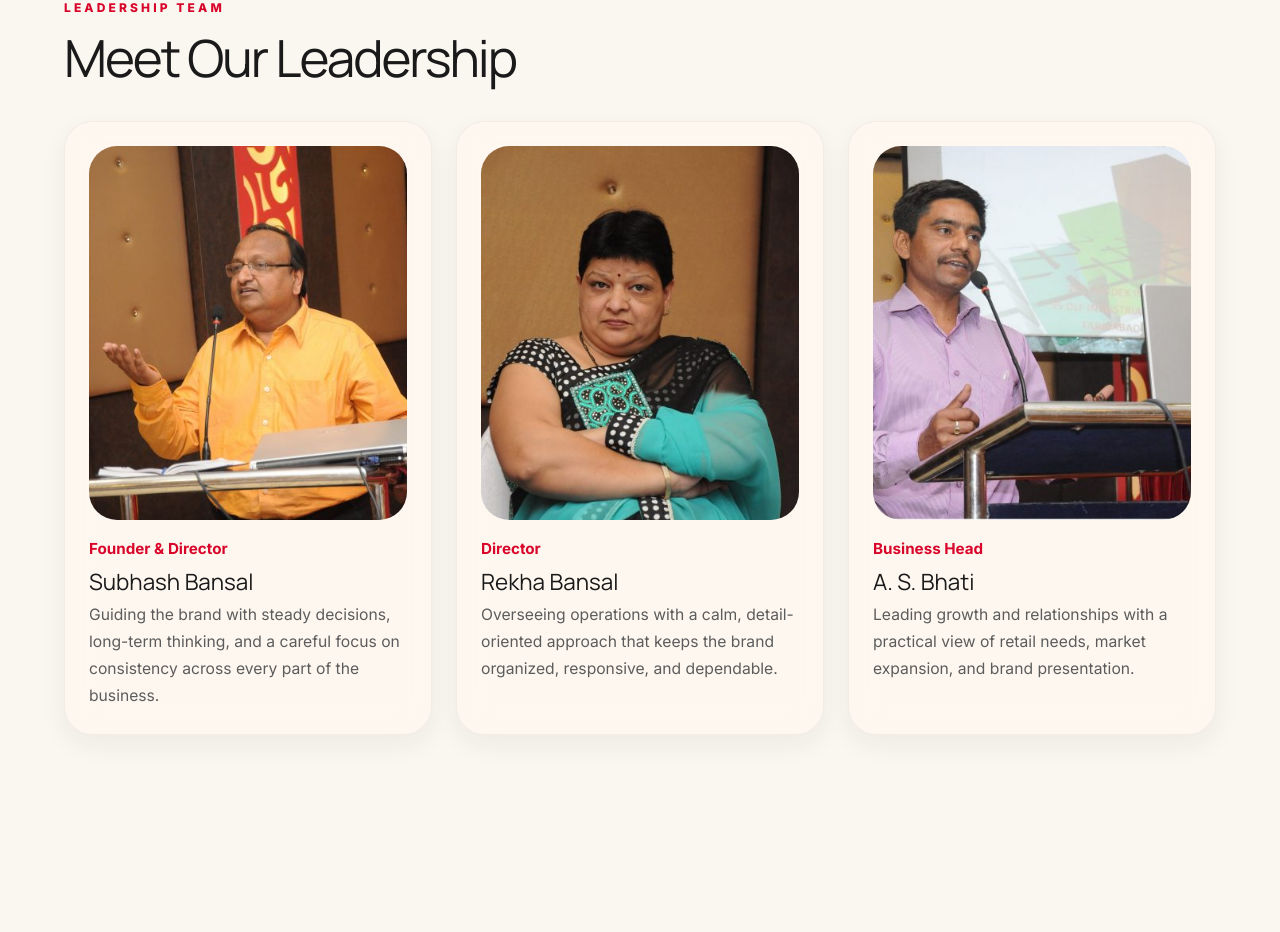
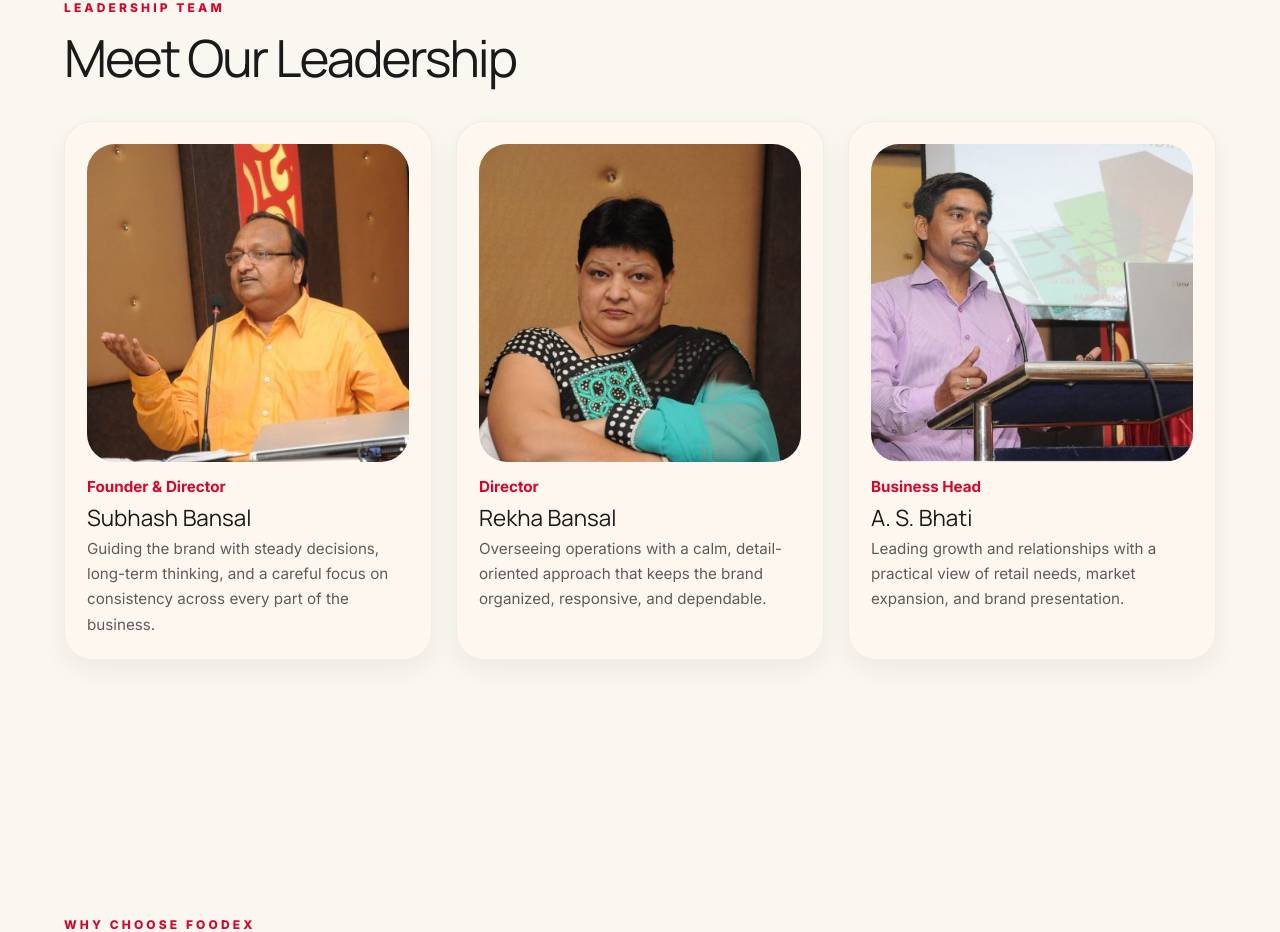
Before and after one commit to JIIT-Himanshi/foodex-redesign, a React (Vite) app: page /about in a window 1280 px wide. Shown: the part 2920-3852 px from the top of the page. Built offline with nearby package versions, Linux system fonts and the light colour scheme.

Commit message:
Refine leadership layout

```diff
--- a/src/styles/about-page.css
+++ b/src/styles/about-page.css
@@ -319,16 +319,16 @@
 .about-leader-card {
 	display: flex;
 	flex-direction: column;
-	gap: 18px;
+	gap: 14px;
 	height: 100%;
-	padding: 24px;
+	padding: 22px;
 	overflow: hidden;
 }
 
 .about-leader-photo-wrap {
 	position: relative;
 	width: 100%;
-	aspect-ratio: 4 / 4.7;
+	aspect-ratio: 4 / 3.95;
 	border-radius: 28px;
 	overflow: hidden;
 	background: rgba(255, 255, 255, 0.45);
@@ -350,7 +350,7 @@
 	display: flex;
 	flex: 1;
 	flex-direction: column;
-	gap: 8px;
+	gap: 6px;
 }
 
 .about-leader-name {
@@ -368,8 +368,8 @@
 
 .about-leader-description {
 	margin: 0;
-	font-size: 0.98rem;
-	line-height: 1.72;
+	font-size: 0.95rem;
+	line-height: 1.66;
 	color: var(--color-text-secondary);
 }
 
```
